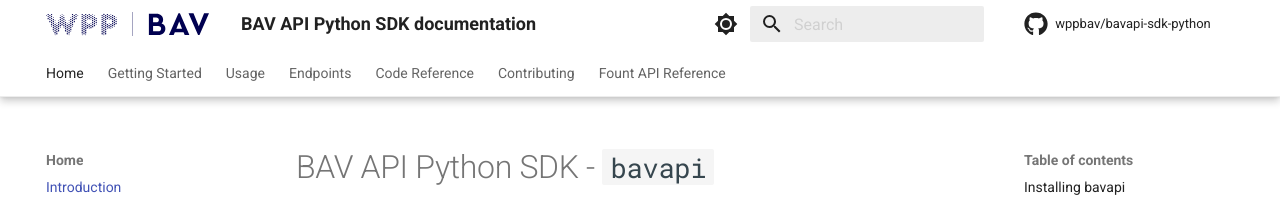
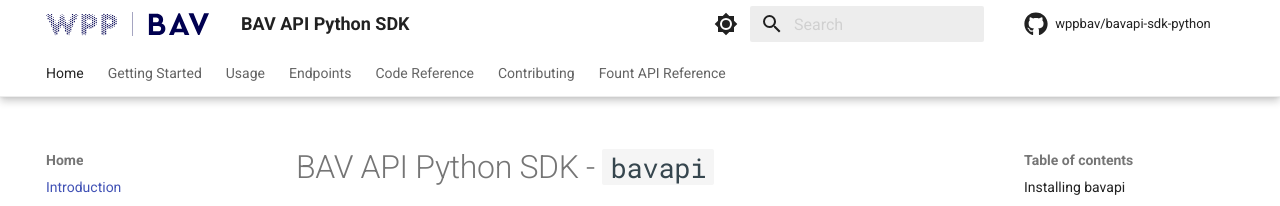
Before and after one commit to wppbav/bavapi-sdk-python, an MkDocs documentation site: the page built from docs/index.md, in a window 1280 px wide. Shown: the top 206 px of the page. Built offline with MkDocs 1.6.1 and Material for MkDocs 9.7.7, drawn with Linux system fonts in a browser that asks for light colours; emoji names are drawn with the system emoji font; comment, search, counter and statistics services are not loaded; the version menu is left out.

Commit message:
site rename and add missing plugins/extensions

```diff
--- a/mkdocs.yml
+++ b/mkdocs.yml
@@ -1,4 +1,4 @@
-site_name: BAV API Python SDK documentation
+site_name: BAV API Python SDK
 site_url: https://wppbav.github.io/bavapi-sdk-python
 
 repo_name: wppbav/bavapi-sdk-python
@@ -49,7 +49,9 @@
 markdown_extensions:
   - admonition
   - attr_list
+  - def_list
   - md_in_html
+  - tables
   - pymdownx.caret
   - pymdownx.mark
   - pymdownx.tilde
@@ -66,6 +68,8 @@
   - pymdownx.superfences
   - pymdownx.tabbed:
       alternate_style: true
+  - pymdownx.tasklist:
+      custom_checkbox: true
   - toc:
       permalink: true
 
@@ -89,6 +93,7 @@
 
 plugins:
   - search
+  # - social
   - gen-files:
       scripts:
         - docs/gen_ref_pages.py
```
